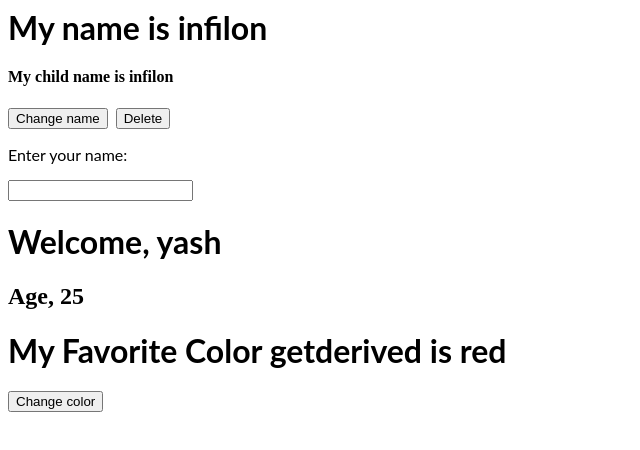
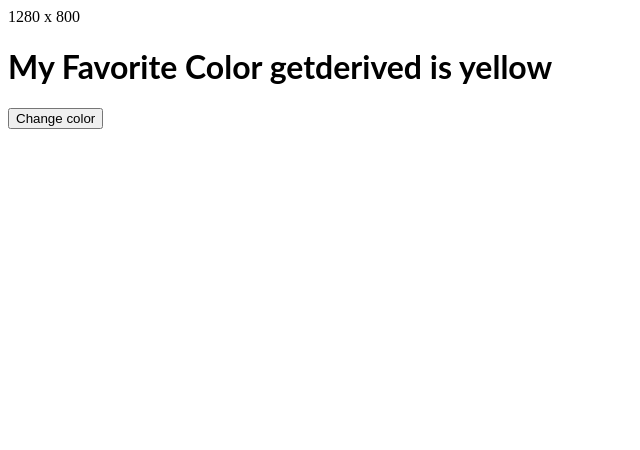
Before and after one commit to sarvaiyayash90/react-hrcb8y, a React (Create React App) app: page / in a window 1280 px wide. Shown: the top 450 px of the page, without its empty margins (0-640 px from the left). Built offline with nearby package versions, Linux system fonts and the light colour scheme.

Commit message:
2 files modified, 1 added

```diff
--- a/src/App.js
+++ b/src/App.js
@@ -1,4 +1,4 @@
-import React, { useState } from 'react';
+import React, { useState, Fragment } from 'react';
 import './style.css';
 import NewApp from './NewApp';
 import Cheak from './Cheak.js';
@@ -11,19 +11,24 @@ import New_getDerivedStateFromProps from './New_getDerivedStateFromProps';
 import NewClass from './NewClass';
 import New_PropTypes from './New_PropTypes';
 
+import New_WindowDimensions from './New_WindowDimensions';
+
 export default function App() {
   return (
     <>
+      <React.Fragment>
         {/* <h1>hello</h1> */}
         {/* <NewApp />
         <Cheak /> */}
-      <Demo />
+        {/* <Demo /> */}
         {/* <Didupdate /> */}
         {/* <New_shouldComponentUpdate /> */}
         {/* <New_getSnapshotBeforeUpdate /> */}
-      <NewClass />
-      <New_PropTypes name="yash" age={25} />
+        {/* <NewClass />
+        <New_PropTypes name="yash" age={25} /> */}
+        <New_WindowDimensions />
         <New_getDerivedStateFromProps favcol="yellow" />
+      </React.Fragment>
     </>
   );
   // const [name, setname] = useState();
--- /dev/null
+++ b/src/New_WindowDimensions.js
@@ -0,0 +1,34 @@
+import React from 'react';
+
+class WindowDimensions extends React.Component {
+  constructor(props) {
+    super(props);
+    this.updateDimensions = this.updateDimensions.bind(this);
+  }
+
+  componentWillMount() {
+    this.updateDimensions();
+  }
+
+  componentDidMount() {
+    window.addEventListener('resize', this.updateDimensions);
+  }
+
+  componentWillUnmount() {
+    window.removeEventListener('resize', this.updateDimensions);
+  }
+
+  updateDimensions() {
+    this.setState({ width: window.innerWidth, height: window.innerHeight });
+  }
+
+  render() {
+    return (
+      <span>
+        {this.state.width} x {this.state.height}
+      </span>
+    );
+  }
+}
+
+export default WindowDimensions;
--- a/src/New_getDerivedStateFromProps.js
+++ b/src/New_getDerivedStateFromProps.js
@@ -2,21 +2,26 @@ import React from 'react';
 class New_getDerivedStateFromProps extends React.Component {
   constructor(props) {
     super(props);
+    console.log('constructor call');
     this.state = { favoritecolor: 'red' };
   }
 
-  getDerivedStateFromProps(props, state) {
+  static getDerivedStateFromProps(props, state) {
+    console.log('static method call');
     return { favoritecolor: props.favcol };
   }
 
-  shouldComponentUpdate() {
-    return true;
-  }
+  // shouldComponentUpdate() {
+  //   return true;
+  // }
 
   changeColor = () => {
+    console.log('call this button call event');
     this.setState({ favoritecolor: 'blue' });
   };
+
   render() {
+    console.log('render call this part');
     return (
       <div>
         <h1>My Favorite Color getderived is {this.state.favoritecolor}</h1>
```
Lines whose indentation alone changed are shown as unchanged.
